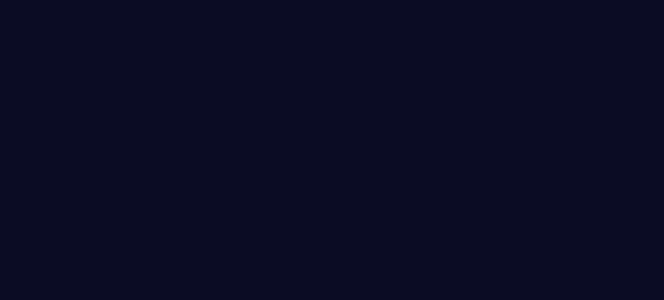
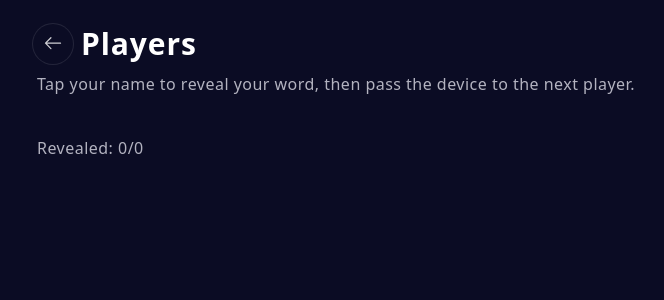
Before and after one commit to lawynnj/impostor-word-game, a React (Vite) app: page /#/game in a window 1280 px wide. Before the commit this address led to /#/reveal/1. Shown: the top 300 px of the page, without its empty margins (267-931 px from the left). Built offline with nearby package versions, Linux system fonts and the light colour scheme.

Commit message:
refactor: Extract reveal route component and conditionally render Framer Motion, disabling animations on the reveal screen.

```diff
--- a/src/App.jsx
+++ b/src/App.jsx
@@ -23,6 +23,41 @@
 import RevealScreen from "./screens/RevealScreen";
 import VotingScreen from "./screens/VotingScreen";
 import ResultsScreen from "./screens/ResultsScreen";
+
+const RevealGameRoute = ({
+  players,
+  displayCategory,
+  category,
+  secretWord,
+  displayImpostorHint,
+  impostorHint,
+  handleGotIt,
+}) => {
+  const { playerIndex: playerIndexParam } = useParams();
+  const playerIndex = playerIndexParam ? parseInt(playerIndexParam, 10) : null;
+
+  // Local state for showing - resets when route changes
+  const [showing, setShowing] = useState(false);
+
+  useEffect(() => {
+    setShowing(false);
+  }, [playerIndex]);
+
+  return (
+    <RevealScreen
+      playerIndex={playerIndex}
+      players={players}
+      displayCategory={displayCategory}
+      category={category}
+      secretWord={secretWord}
+      displayImpostorHint={displayImpostorHint}
+      impostorHint={impostorHint}
+      handleGotIt={handleGotIt}
+      showing={showing}
+      setShowing={setShowing}
+    />
+  );
+};
 
 export default function App() {
   const navigate = useNavigate();
@@ -206,34 +241,7 @@
 
   // --- Route Components ------------------------------------------------------
 
-  const RevealRoute = () => {
-    const { playerIndex: playerIndexParam } = useParams();
-    const playerIndex = playerIndexParam
-      ? parseInt(playerIndexParam, 10)
-      : null;
 
-    // Local state for showing - resets when route changes
-    const [showing, setShowing] = useState(false);
-
-    useEffect(() => {
-      setShowing(false);
-    }, [playerIndex]);
-
-    return (
-      <RevealScreen
-        playerIndex={playerIndex}
-        players={players}
-        displayCategory={displayCategory}
-        category={category}
-        secretWord={secretWord}
-        displayImpostorHint={displayImpostorHint}
-        impostorHint={impostorHint}
-        handleGotIt={handleGotIt}
-        showing={showing}
-        setShowing={setShowing}
-      />
-    );
-  };
 
   // --- Prevent browser back exposing prior content --------------------------
   useEffect(() => {
@@ -312,7 +320,20 @@
               />
             }
           />
-          <Route path="/reveal/:playerIndex" element={<RevealRoute />} />
+          <Route
+            path="/reveal/:playerIndex"
+            element={
+              <RevealGameRoute
+                players={players}
+                displayCategory={displayCategory}
+                category={category}
+                secretWord={secretWord}
+                displayImpostorHint={displayImpostorHint}
+                impostorHint={impostorHint}
+                handleGotIt={handleGotIt}
+              />
+            }
+          />
           <Route
             path="/voting"
             element={
--- a/src/screens/GameScreen.jsx
+++ b/src/screens/GameScreen.jsx
@@ -7,13 +7,20 @@
     revealedCount,
     handleNewGameConfirm,
 }) => {
+
+    const disabled = false;
+    const Component = disabled ? "div" : motion.div;
+    const motionProps = disabled ? {} : {
+        initial: { opacity: 0, x: -20 },
+        animate: { opacity: 1, x: 0 },
+        exit: { opacity: 0, x: -100 },
+        transition: { duration: 0.3 }
+    };
+
     return (
-        <motion.div
+        <Component
             className="max-w-2xl mx-auto"
-            initial={{ opacity: 0, x: -20 }}
-            animate={{ opacity: 1, x: 0 }}
-            exit={{ opacity: 0, x: -100 }}
-            transition={{ duration: 0.3 }}
+            {...motionProps}
         >
             {/* Header with back (mapped to New Game confirm) */}
             <div className="flex items-center gap-2 mb-2">
@@ -81,7 +88,7 @@
                     Revealed: {revealedCount}/{players.length}
                 </span>
             </div>
-        </motion.div>
+        </Component>
     );
 };
 
--- a/src/screens/RevealScreen.jsx
+++ b/src/screens/RevealScreen.jsx
@@ -25,13 +25,18 @@
 
     const handleTapBlackBox = () => setShowing(true);
 
+
+    const disabled = true;
+    const Component = disabled ? "div" : motion.div;
+    const motionProps = disabled ? {} : {
+        initial: { opacity: 0, x: -20 },
+        animate: { opacity: 1, x: 0 },
+        exit: { opacity: 0, x: -100 },
+        transition: { duration: 0.3 }
+    };
+
     return (
-        <motion.div
-            initial={{ opacity: 0, x: 100 }}
-            animate={{ opacity: 1, x: 0 }}
-            exit={{ opacity: 0, x: 100 }}
-            transition={{ duration: 0.3 }}
-        >
+        <Component {...motionProps}>
             <Card className="text-center">
                 <div className="text-center">
                     <h1 className="text-sm sm:text-base">
@@ -144,7 +149,7 @@
                     Got it!
                 </button>
             </Card>
-        </motion.div>
+        </Component>
     );
 };
 
```
